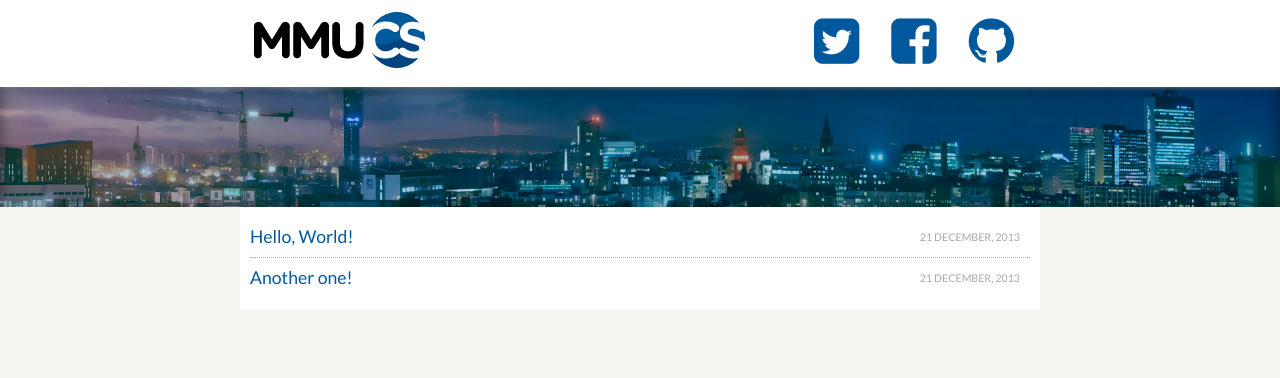
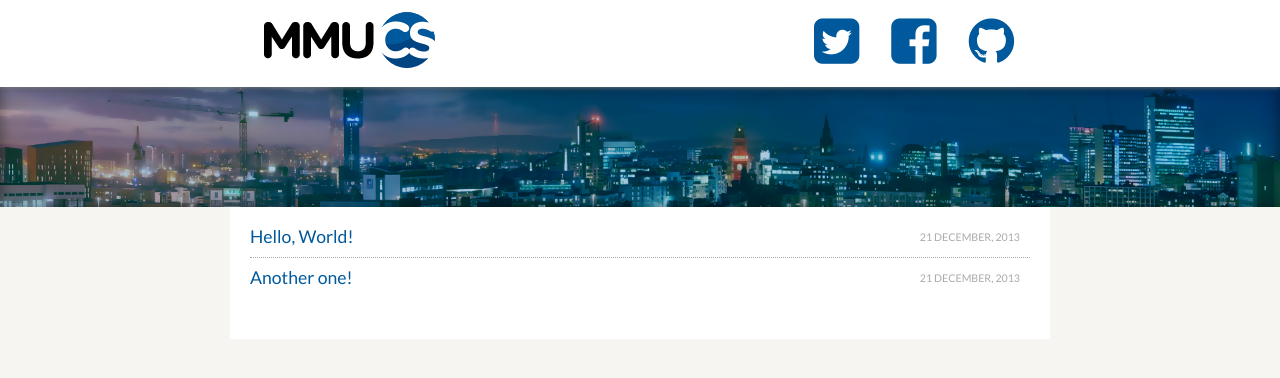
Before and after one commit to mmucomputing/mmucomputing.github.io, a Jekyll site: the page built from index.html, in a window 1280 px wide. Shown: the top 378 px of the page. Built offline with Jekyll 4.4.1, drawn with Linux system fonts in a browser that asks for light colours; nearby versions of some CDN libraries; Markdown is read by kramdown in place of the engine named in the settings; comment, search, counter and statistics services are not loaded.

Commit message:
Padded the content a bit more.

```diff
--- a/css/style.css
+++ b/css/style.css
@@ -62,7 +62,7 @@ div#header {
   div#header a.title {
     float: left;
     font-size: 100%;
-    padding: 10px 0px;
+    padding: 10px;
   }
 
 ul#navigation {
@@ -82,7 +82,7 @@ ul#navigation {
 div#main {
   background: #ffffff;
   overflow: hidden;
-  padding: 10px;
+  padding: 10px 20px 40px;
 }
 
 div#main h1 {
```
